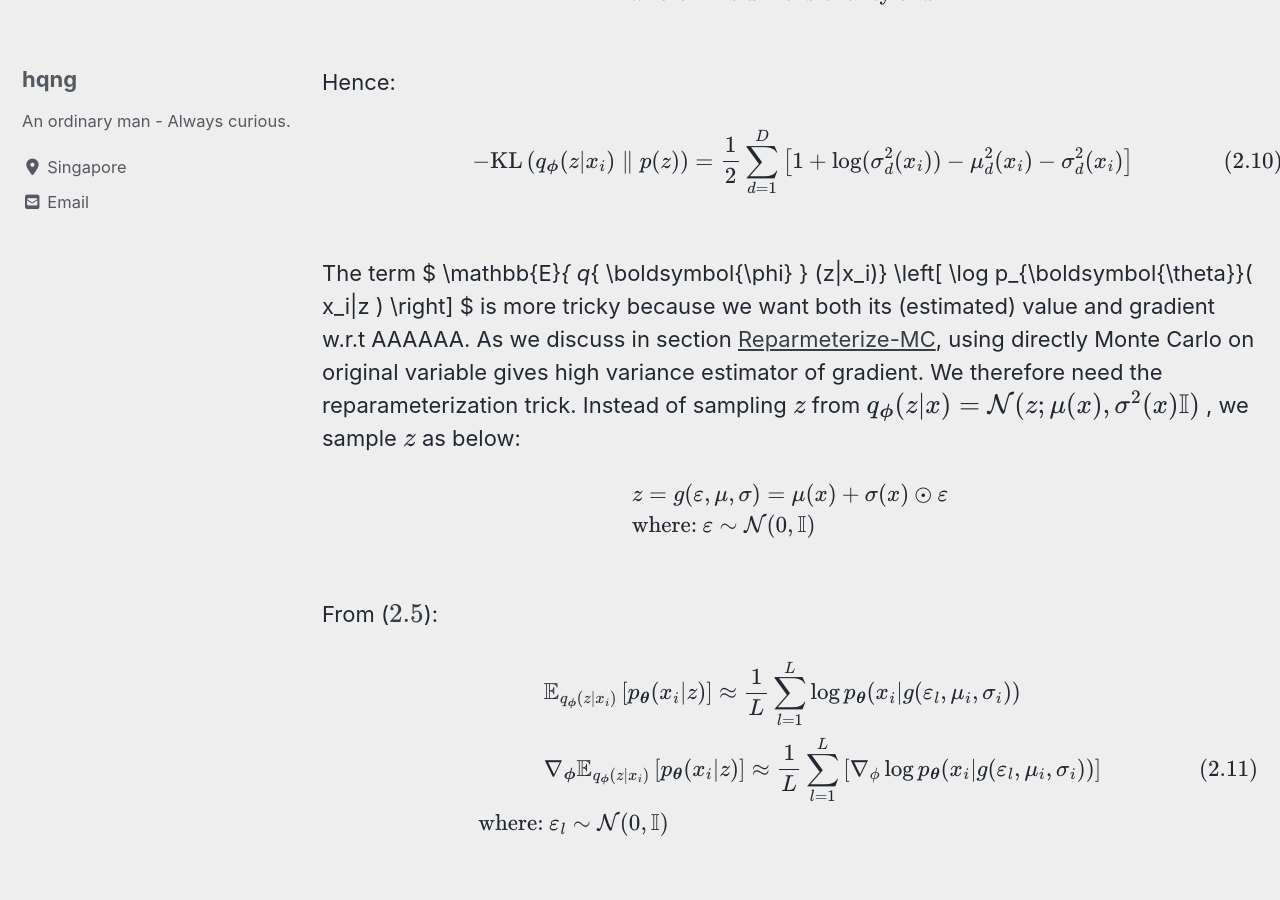
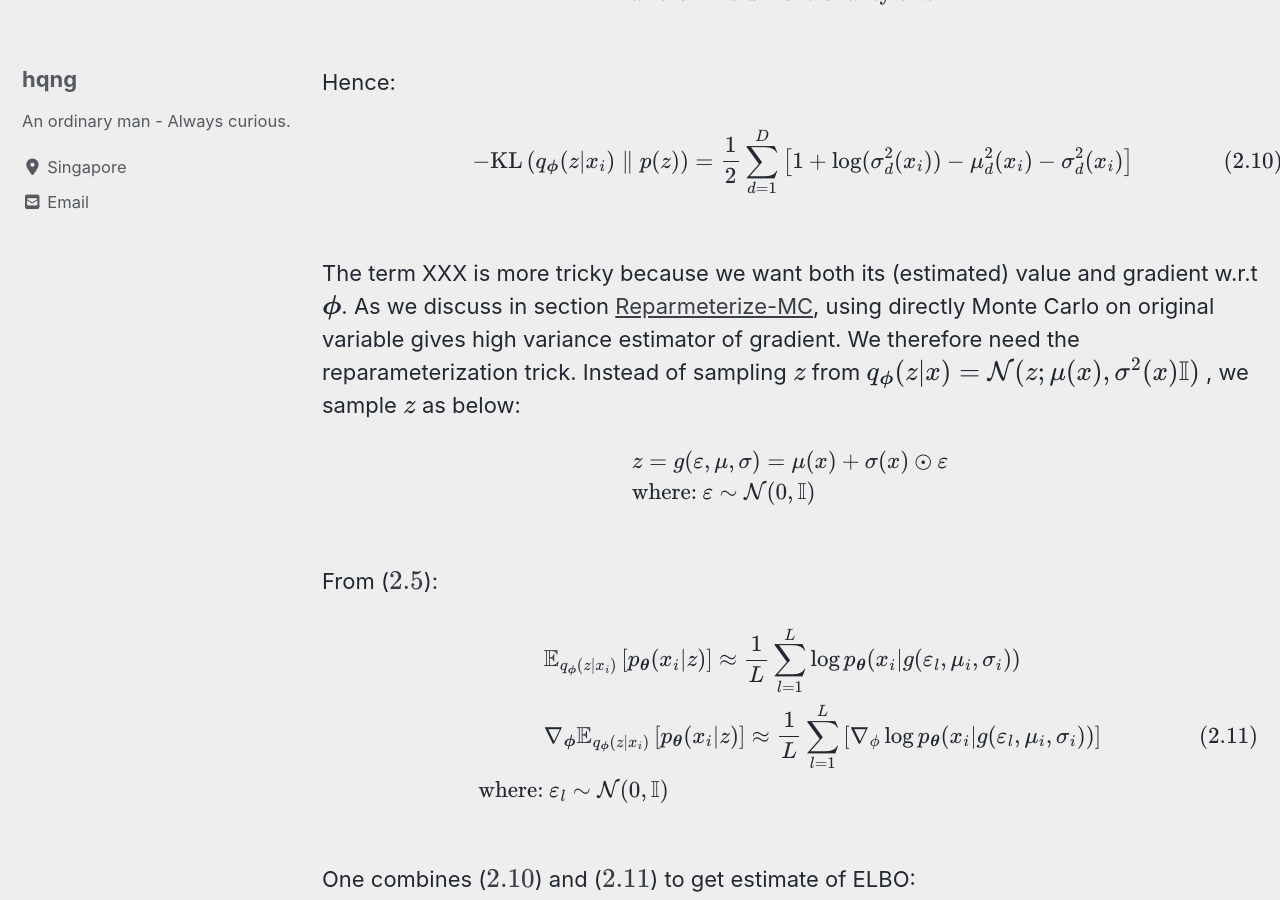
Before and after one commit to hqng/hqng.github.io, a Jekyll site: the page built from _posts/2019-08-25-OTandInference-p2.md, in a window 1280 px wide and 900 px high, scrolled down 7148 px. Built offline with Jekyll 4.4.1, drawn with Linux system fonts in a browser that asks for light colours; cached includes are drawn as plain includes; nearby versions of some CDN libraries; formulas are drawn with MathJax 3.

Commit message:
fix inline math

```diff
--- a/_posts/2019-08-25-OTandInference-p2.md
+++ b/_posts/2019-08-25-OTandInference-p2.md
@@ -273,7 +273,7 @@ $$ \small
 $$
 {% endraw %}
 <br>
-The term $ \mathbb{E}_{ q_{ \boldsymbol{\phi} } (z|x_i)} \left[ \log p_{\boldsymbol{\theta}}( x_i|z ) \right] $ is more tricky because we want both its (estimated) value and gradient w.r.t  AAAAAA.
+The term XXX is more tricky because we want both its (estimated) value and gradient w.r.t $\boldsymbol{\phi}$.
 As we discuss in section [Reparmeterize-MC](#Reparmeterize-MC), using directly Monte Carlo on original variable gives high variance estimator of gradient. We therefore need the reparameterization trick. Instead of sampling $z$ from {% raw %} $q_{ \boldsymbol{\phi} } (z|x) = \mathcal{N} (z; \mu(x), \sigma^2(x) \mathbb{I} )$ {% endraw %}, we sample $z$ as below:
 <br>
 {% raw %}
```
